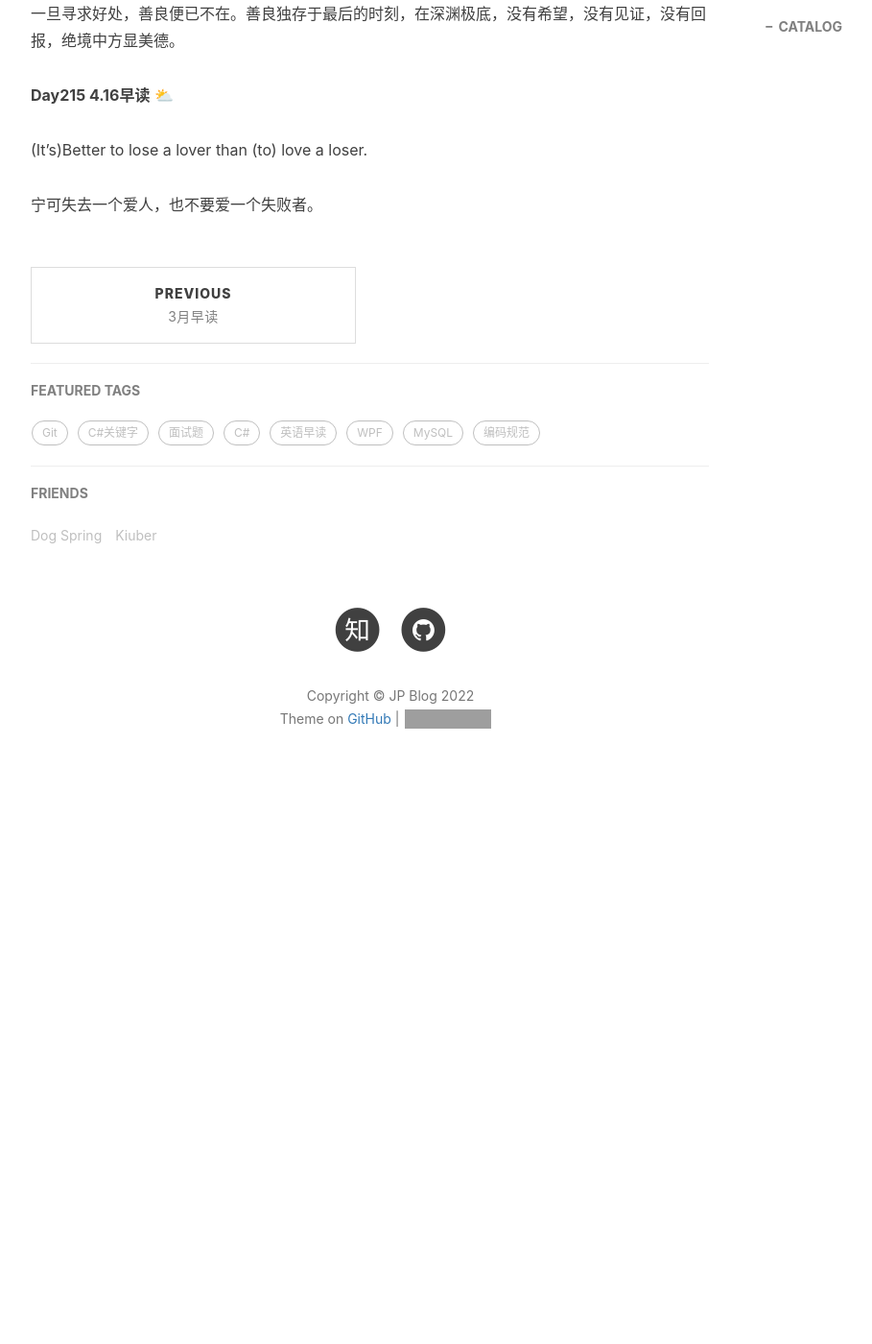
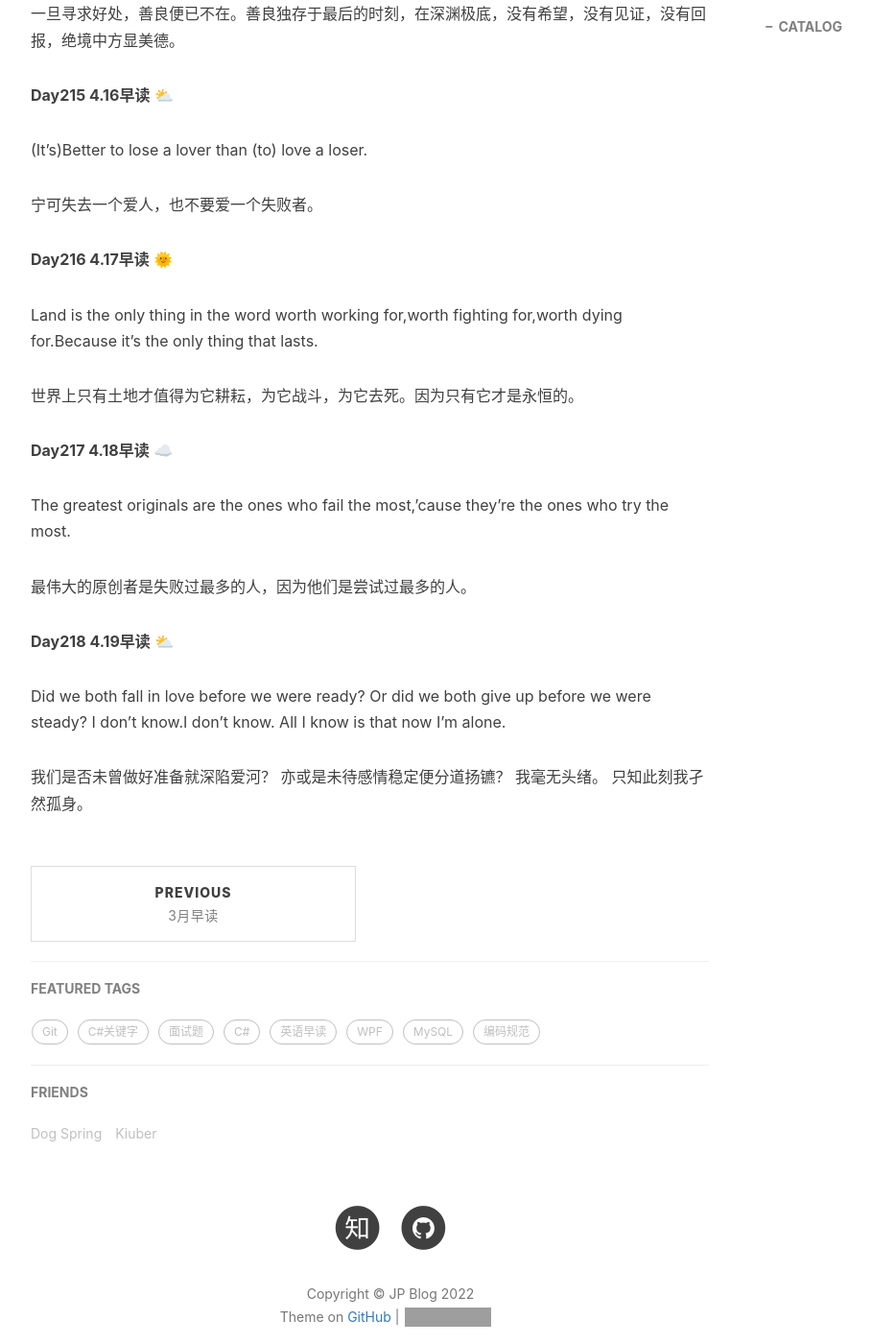
Before and after one commit to hongjiapeng/hongjiapeng.github.io, a Jekyll site: the page built from _posts/2022-04-05-morning reading in april.md, in a window 1280 px wide and 1400 px high, scrolled down 3681 px. Shown: the whole window at 96% size, without its empty margins (233-1142 px from the left). Built offline with Jekyll 4.4.1, drawn with Linux system fonts in a browser that asks for light colours; nearby versions of some CDN libraries; comment, search, counter and statistics services are not loaded; before the commit the page ends 4534 px from its top, so only the background shows below that; grey boxes are pictures that could not be loaded.

Commit message:
add morning reading

```diff
--- a/_posts/2022-04-05-morning reading in april.md
+++ b/_posts/2022-04-05-morning reading in april.md
@@ -126,3 +126,27 @@ Goodness is not goodness that seeks advantage.Good is good in the final hour,in
 (It's)Better to lose a lover than (to) love a loser.
 
 宁可失去一个爱人，也不要爱一个失败者。
+
+**Day216 4.17早读** 🌞
+
+Land is the only thing in the word worth working for,worth fighting for,worth dying for.Because it's the only thing that lasts.
+
+世界上只有土地才值得为它耕耘，为它战斗，为它去死。因为只有它才是永恒的。
+
+**Day217 4.18早读** ☁️
+
+The greatest originals are the ones who fail the most,'cause they're the ones who try the most.
+
+最伟大的原创者是失败过最多的人，因为他们是尝试过最多的人。
+
+**Day218 4.19早读** ⛅
+
+Did we both fall in love before we were ready?
+Or did we both give up before we were steady?
+I don't know.I don't know.
+All I know is that now I'm alone.
+
+我们是否未曾做好准备就深陷爱河？
+亦或是未待感情稳定便分道扬镳？
+我毫无头绪。
+只知此刻我孑然孤身。
```
